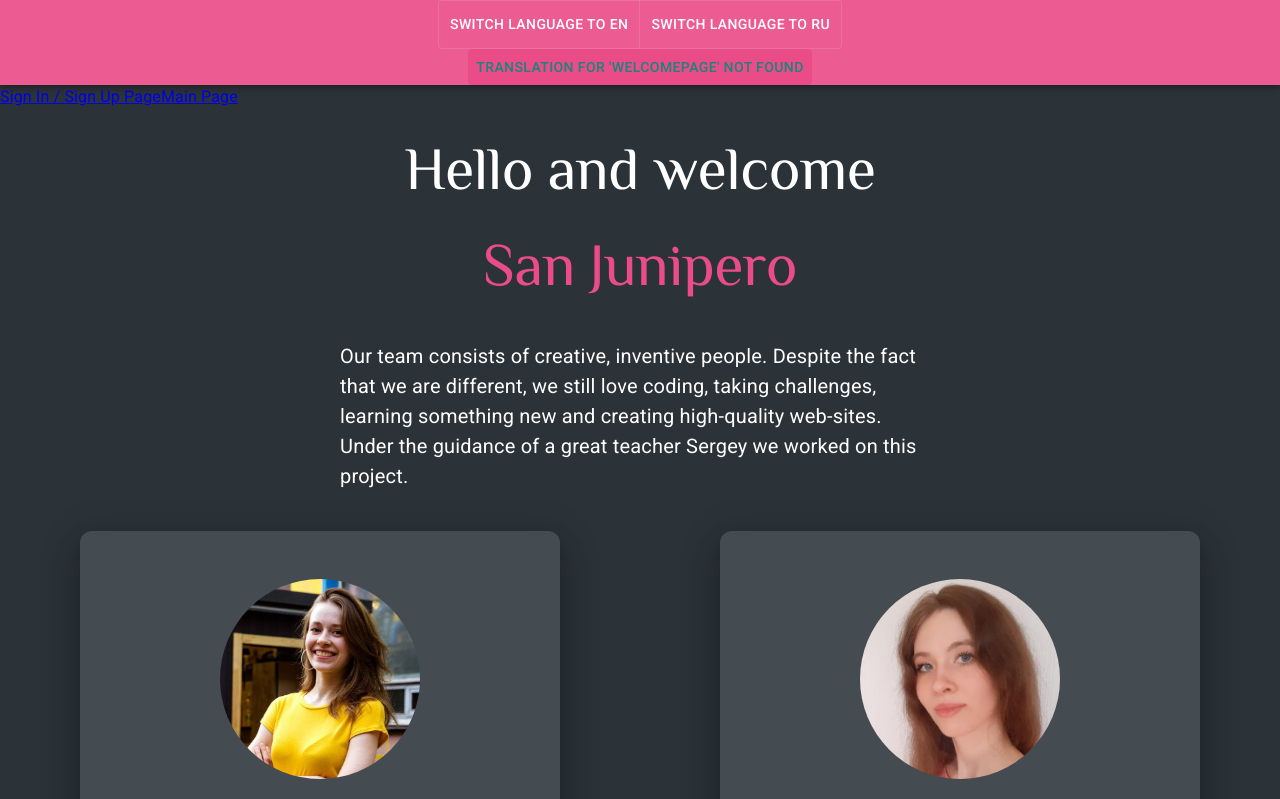
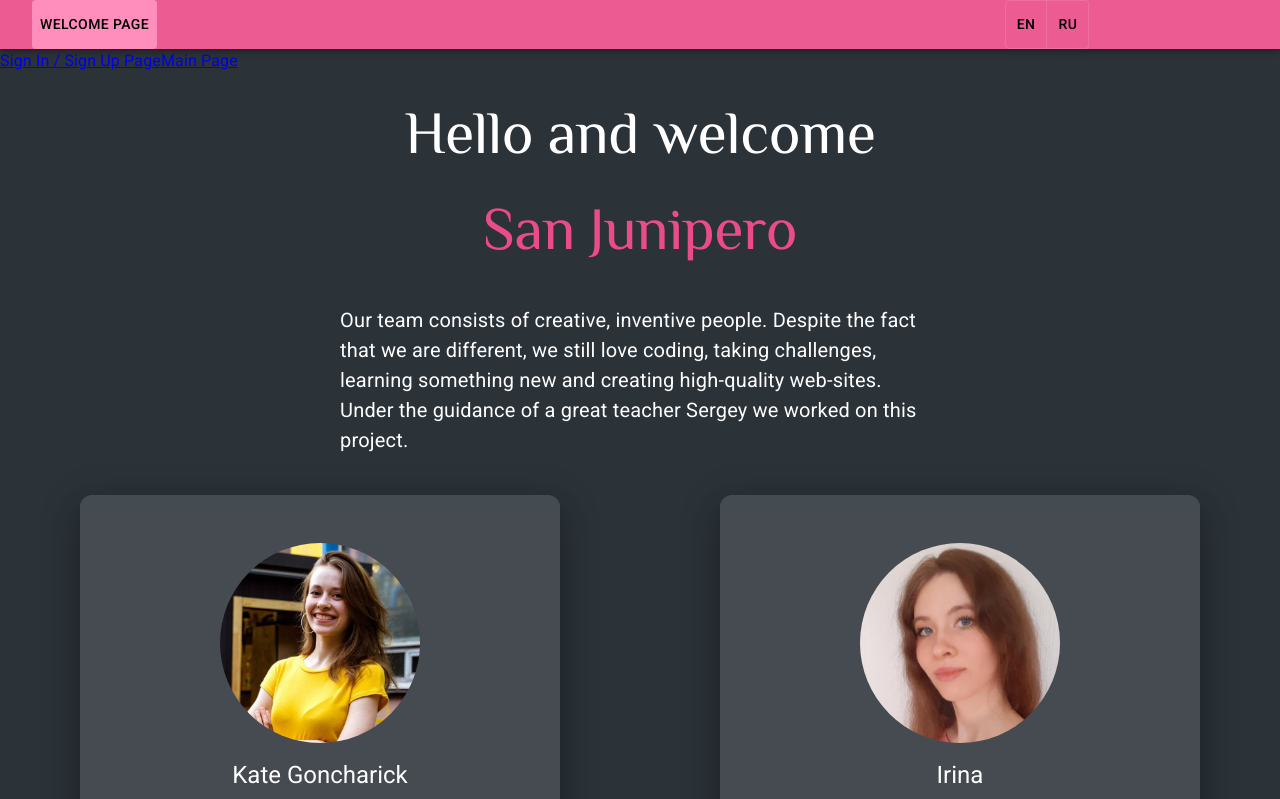
Before and after one commit to gentoosiast/graphiql-app, a React (Vite) app: page / in a window 1280 px wide. Shown: the top 799 px of the page. Built offline with nearby package versions, Linux system fonts and the light colour scheme; no server answers.

Commit message:
style: correct buttons

```diff
--- a/src/components/Header/Header.tsx
+++ b/src/components/Header/Header.tsx
@@ -39,23 +39,39 @@ export const Header = (): JSX.Element => {
 
   return (
     <>
-      {authState === AuthState.AUTHENTICATED && (
-        <Button onClick={signOutUser} variant="outlined">
-          {translate('signOut')}
-        </Button>
-      )}
-
       <AppBar
         sx={{
           alignItems: 'center',
           backgroundColor: 'primary.main',
           justifyContent: 'center',
-          minHeight: 60,
+          minHeight: '5vh',
           position: 'sticky',
           top: 0,
         }}
       >
-        <Stack direction="row">
+        <Stack direction="row" justifyContent={'space-between'} width={'95%'}>
+          <Button
+            component={RouterLink}
+            sx={{
+              backgroundColor: 'primary.light',
+              color: 'text.secondary',
+              textDecoration: 'none',
+            }}
+            to="/"
+          >
+            {translate('welcomePage')}
+          </Button>
+
+          <Stack direction={'row'} justifyContent={'space-between'} width={'20%'}>
+            {authState === AuthState.AUTHENTICATED && (
+              <Button
+                onClick={signOutUser}
+                sx={{ backgroundColor: 'primary.light', color: 'text.secondary' }}
+                variant="outlined"
+              >
+                {translate('signOut')}
+              </Button>
+            )}
             <ToggleButtonGroup
               aria-label="Interface Language"
               exclusive
@@ -64,29 +80,27 @@ export const Header = (): JSX.Element => {
             >
               <ToggleButton
                 aria-label="English"
-              color="secondary"
                 onClick={() => setLanguage(I18NLanguage.English)}
+                sx={{
+                  color: 'text.secondary',
+                }}
                 value={'en'}
               >
                 {translate('switchToEN')}
               </ToggleButton>
               <ToggleButton
                 aria-label="Russian"
-              color="secondary"
                 onClick={() => setLanguage(I18NLanguage.Russian)}
+                sx={{
+                  color: 'text.secondary',
+                }}
                 value={'ru'}
               >
                 {translate('switchToRU')}
               </ToggleButton>
             </ToggleButtonGroup>
           </Stack>
-        <Button
-          component={RouterLink}
-          sx={{ backgroundColor: 'primary.main', color: 'secondary.main', textDecoration: 'none' }}
-          to="/"
-        >
-          {translate('welcomePage')}
-        </Button>
+        </Stack>
       </AppBar>
 
       <Snackbar autoHideDuration={3000} onClose={() => setAlertType(null)} open={!!alertType}>
--- a/src/config/i18n/locales/en.translation.json
+++ b/src/config/i18n/locales/en.translation.json
@@ -1,6 +1,7 @@
 {
   "greeting": "Hello World!",
   "welcome": "Hello and welcome",
+  "welcomePage": "Welcome page",
   "team-description": "Our team consists of creative, inventive people. Despite the fact that we are different, we still love coding, taking challenges, learning something new and creating high-quality web-sites. Under the guidance of a great teacher Sergey we worked on this project.",
   "kate-welcome-name": "Kate Goncharick",
   "kate-welcome-from": "From: Minsk, Belarus",
@@ -35,8 +36,8 @@
   "noAccount": "Don't have an account?",
   "haveAccount": "Already have an account?",
 
-  "switchToEN": "Switch language to EN",
-  "switchToRU": "Switch language to RU",
+  "switchToEN": "EN",
+  "switchToRU": "RU",
 
   "registerSuccess": "Account created successfully",
   "accoutExistsError": "Account already exists",
--- a/src/config/i18n/locales/ru.translation.json
+++ b/src/config/i18n/locales/ru.translation.json
@@ -39,8 +39,8 @@
   "noAccount": "Еще нет аккаунта?",
   "haveAccount": "Уже есть аккаунт?",
 
-  "switchToEN": "Переключить на АНГЛ",
-  "switchToRU": "Переключить на РУС",
+  "switchToEN": "АНГЛ",
+  "switchToRU": "РУС",
 
   "registerSuccess": "Аккаунт создан успешно",
   "accoutExistsError": "Аккаунт уже существует",
--- a/src/theme.tsx
+++ b/src/theme.tsx
@@ -12,10 +12,15 @@ const theme = createTheme({
     },
     mode: 'dark',
     primary: {
+      light: '#ff8ebc',
       main: '#ea4c87',
     },
     secondary: {
       main: '#19857b',
+    },
+    text: {
+      primary: '#fff',
+      secondary: '#000',
     },
   },
   typography: {
```
Lines whose indentation alone changed are shown as unchanged.
